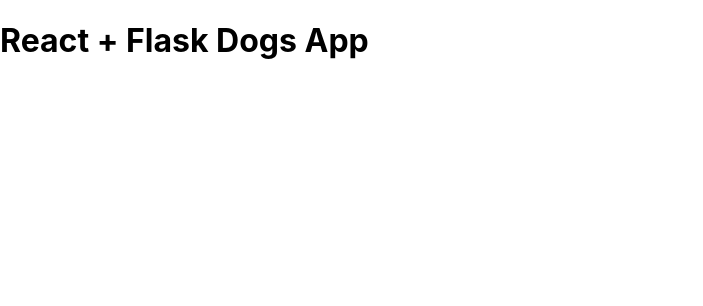
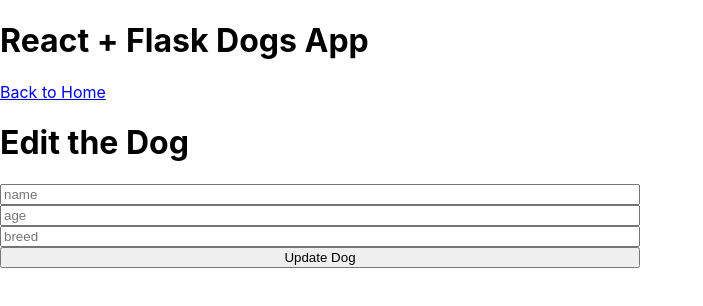
Before and after one commit to pgarbrecht/react-flask-dogs, a React (Create React App) app in the folder dogs-frontend/: page /edit in a window 1280 px wide. Shown: the top 306 px of the page, without its empty margins (0-703 px from the left). Built offline with nearby package versions, Linux system fonts and the light colour scheme; no server answers.

Commit message:
basic edit page created and linked

```diff
--- a/dogs-frontend/src/App.js
+++ b/dogs-frontend/src/App.js
@@ -2,7 +2,7 @@
 import React, {Component} from 'react'
 import DogContainer from './components/DogContainer'
 import DogNewForm from './components/DogNewForm'
-import AddDogBtn from './components/AddDogBtn'
+import EditDog from './components/EditDog'
 
 import {
   BrowserRouter as Router,
@@ -21,7 +21,12 @@
         name: "",
         age: 0,
         breed: ""
-      }]
+      }],
+      dogToEdit: {
+        name: "",
+        age: 0,
+        breed: ""
+      }
     }
   }
 
@@ -47,9 +52,38 @@
   handleDeleteDog = (id) => {
     fetch(`${baseURL}${id}`, {
     method: 'DELETE'
-    }).then( response => {
     }).then(
       window.location.href='http://localhost:3000/')
+  }
+
+  // handleEditDog = (e, dog) => {
+  //   e.preventDefault()
+  //   console.log('hitting handleEditDog in App.js!')
+  //   console.log(dog)
+  // }
+
+  handleEditDog = (id) => {
+    // e.preventDefault()
+    fetch(`${baseURL}${id}`, {
+        method: 'PUT',
+        body: JSON.stringify({
+            name: this.state.dogToEdit.name,
+            age: this.state.dogToEdit.age,
+            breed: this.state.dogToEdit.breed
+        }),
+        headers: {
+            'Content-Type' : 'application/json'
+        }
+    })
+    .then(res => {
+        if (res.ok) {
+            return res.json()
+        } throw new Error(res)
+    })
+    .then(resJson => {
+        window.location.href='http://localhost:3000/';
+    })
+    .catch(err => (console.log(err)))
   }
 
   //runs when component mounts
@@ -68,12 +102,17 @@
                 path='/'
                 element={<DogContainer
                   dogs={this.state.dogs}
-                  handleDeleteDog={this.handleDeleteDog}
-                />}
+                  handleEditDog={this.handleEditDog}
+                  handleDeleteDog={this.handleDeleteDog} />}
             />
             <Route
                 path='/new'
                 element={<DogNewForm />}
+            />
+            <Route
+                path='/edit'
+                element={<EditDog
+                handleEditDog={this.handleEditDog} />}
             />
         </Routes>
     </Router>
--- a/dogs-frontend/src/components/DogContainer.js
+++ b/dogs-frontend/src/components/DogContainer.js
@@ -1,6 +1,7 @@
 import React, { Component } from 'react'
 import '../index.css'
 import AddDogBtn from './AddDogBtn'
+import EditBtn from './EditBtn';
 import DogList from './DogList'
 
 class DogContainer extends Component {
@@ -17,6 +18,7 @@
                         age={dog.age}
                         breed={dog.breed}
                         id={dog.id}
+                        handleEditDog = {this.props.handleEditDog}
                         handleDeleteDog = {this.props.handleDeleteDog}
                         />
                     )
--- a/dogs-frontend/src/components/DogList.js
+++ b/dogs-frontend/src/components/DogList.js
@@ -12,6 +12,13 @@
             <h4>{this.props.age} years old</h4>
             <h5>{this.props.breed}</h5>
             <button onClick={()=> {
+                // this.props.handleEditDog(this.props.id);
+                window.location.href='http://localhost:3000/edit'
+                }}
+            >
+                Edit
+            </button>
+            <button onClick={()=> {
                 this.props.handleDeleteDog(this.props.id);
                 }}
             >
--- /dev/null
+++ b/dogs-frontend/src/components/EditBtn.js
@@ -0,0 +1,20 @@
+import React, { Component } from 'react'
+import { Link } from "react-router-dom"
+
+class EditBtn extends Component {
+    constructor(props) {
+        super(props)
+    }
+
+    render () {
+        return (
+            <Link to={`/edit?id=${this.props.id}`}>
+                <button>
+                    Edit
+                </button>
+            </Link>
+        )
+    }
+}
+
+export default EditBtn
--- /dev/null
+++ b/dogs-frontend/src/components/EditDog.js
@@ -0,0 +1,24 @@
+import React, { Component } from 'react'
+import BackBtn from './BackBtn'
+import EditDogForm from './EditDogForm'
+
+class EditDog extends Component {
+    constructor(props) {
+        super(props)
+    }
+    render () {
+        return (
+            <div>
+                <BackBtn />
+
+                <h1>
+                    Edit the Dog
+                </h1>
+                <EditDogForm
+                    />
+            </div>
+        )
+    }
+}
+
+export default EditDog
--- /dev/null
+++ b/dogs-frontend/src/components/EditDogForm.js
@@ -0,0 +1,84 @@
+import React, { Component } from 'react'
+import { Link, useHistory } from 'react-router-dom'
+
+class EditDogForm extends Component {
+
+    constructor(props) {
+        super(props)
+        this.state = {
+            // name: this.props.exerciseToEdit.name,
+            // age: this.props.exerciseToEdit.description,
+            // breed: this.props.exerciseToEdit.exerciseImage
+        }
+    }
+
+    handleChange = (e) => {
+        this.setState({
+                [e.target.id]: e.target.value
+            })
+        }
+
+    // handleEditDog = (e) => {
+    //     e.preventDefault()
+    //     fetch(`${process.env.REACT_APP_BACKEND_URL}/${this.props.exerciseToEdit.id}`, {
+    //         method: 'PUT',
+    //         body: JSON.stringify({
+    //             name: this.state.name,
+    //             age: this.state.age,
+    //             breed: this.state.breed
+    //         }),
+    //         headers: {
+    //             'Content-Type' : 'application/json'
+    //         }
+    //     })
+    //     .then(res => {
+    //         if (res.ok) {
+    //             return res.json()
+    //         } throw new Error(res)
+    //     })
+    //     .then(resJson => {
+    //         window.location.href='http://localhost:3000/';
+    //     })
+    //     .catch(err => (console.log(err)))
+    // }
+
+    render () {
+        return (
+            <>
+                <form onSubmit={this.handleEditDog} >
+                <input
+                    id='name'
+                    type='text'
+                    // defaultValue={this.props.dogToEdit.name}
+                    onChange={this.handleChange}
+                    placeholder='name'
+                >
+                </input>
+                <input
+                    id='age'
+                    type='text'
+                    // defaultValue={this.props.dogToEdit.age}
+                    onChange={this.handleChange}
+                    placeholder='age'
+                >
+                </input>
+                <input
+                    id='breed'
+                    type='text'
+                    // defaultValue={this.props.dogToEdit.breed}
+                    onChange={this.handleChange}
+                    placeholder='breed'
+                >
+                </input>
+                {/* submit button */}
+                <input
+                    type='submit'
+                    value='Update Dog'
+                />
+            </form>
+            </>
+        )
+    }
+}
+
+export default EditDogForm
```
Also changed, not shown: 1 other file (tests, documents, lock files or other folders).
